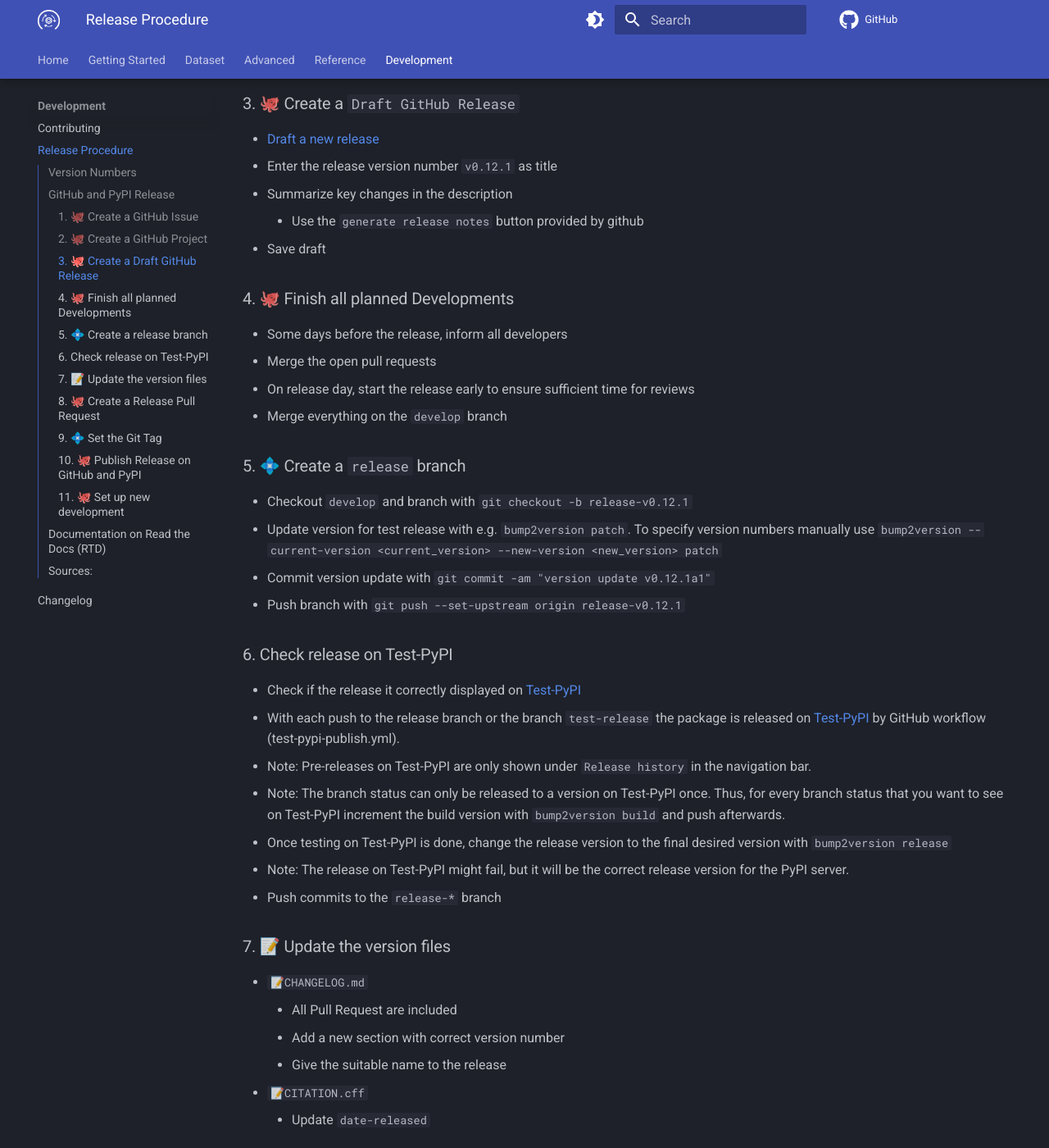
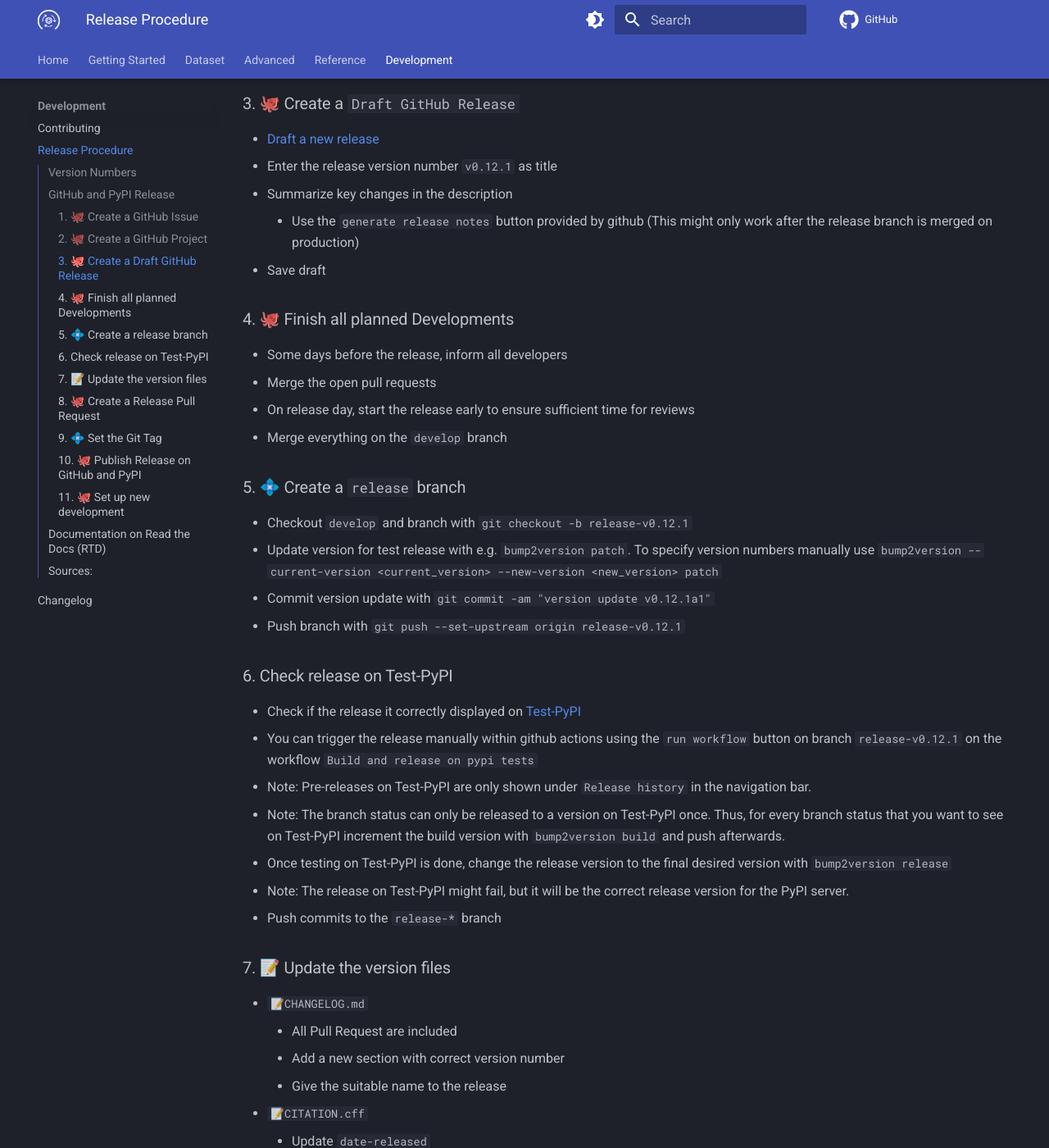
Before and after one commit to OpenEnergyPlatform/open-MaStR, an MkDocs documentation site: the page built from docs/development/release_procedure_mirror.md, in a window 1280 px wide and 1400 px high, scrolled down 994 px. Shown: the whole window at 82% size. Built offline with MkDocs 1.6.1 and Material for MkDocs 9.7.7, drawn with Linux system fonts in a browser that asks for light colours; comment, search, counter and statistics services are not loaded; the version menu is left out.

Commit message:
Update Release_procedure #473

```diff
--- a/RELEASE_PROCEDURE.md
+++ b/RELEASE_PROCEDURE.md
@@ -41,7 +41,7 @@ It always has the format `YYYY-MM-DD`, e.g. `2022-05-16`.
 * [Draft a new release](https://github.com/OpenEnergyPlatform/open-MaStR/releases/new)
 * Enter the release version number `v0.12.1` as title
 * Summarize key changes in the description
-    * Use the `generate release notes` button provided by github
+    * Use the `generate release notes` button provided by github (This might only work after the release branch is merged on production)
 * Save draft
 
 ### 4. 🐙 Finish all planned Developments
@@ -59,7 +59,7 @@ It always has the format `YYYY-MM-DD`, e.g. `2022-05-16`.
 ### 6. Check release on Test-PyPI
 
 * Check if the release it correctly displayed on [Test-PyPI](https://test.pypi.org/project/open-mastr/#history)
-* With each push to the release branch or the branch `test-release` the package is released on [Test-PyPI](https://test.pypi.org/project/open-mastr/#history) by GitHub workflow (test-pypi-publish.yml).
+  * You can trigger the release manually within github actions using the `run workflow` button on branch `release-v0.12.1` on the workflow `Build and release on pypi tests`
   * Note: Pre-releases on Test-PyPI are only shown under `Release history` in the navigation bar.
   * Note: The branch status can only be released to a version on Test-PyPI once. Thus, for every branch status that you want to see on Test-PyPI increment the build version with `bump2version build` and push afterwards.
 * Once testing on Test-PyPI is done, change the release version to the final desired version with `bump2version release`
```
